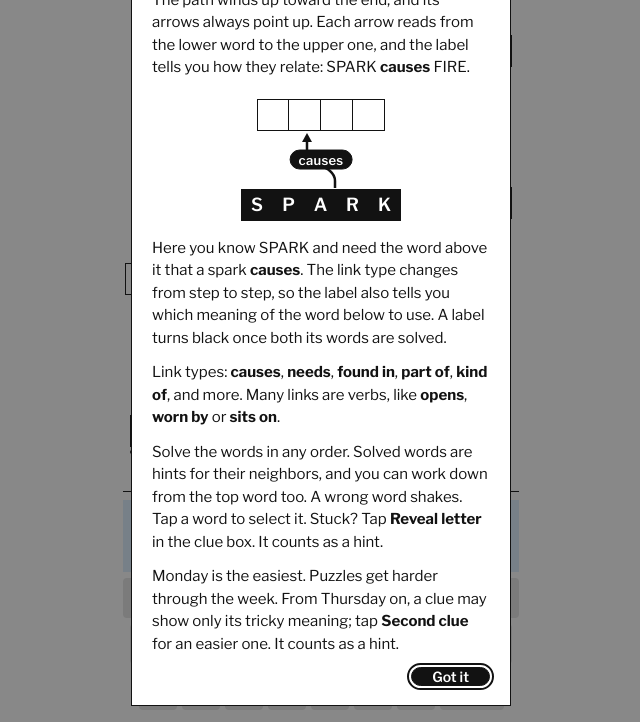
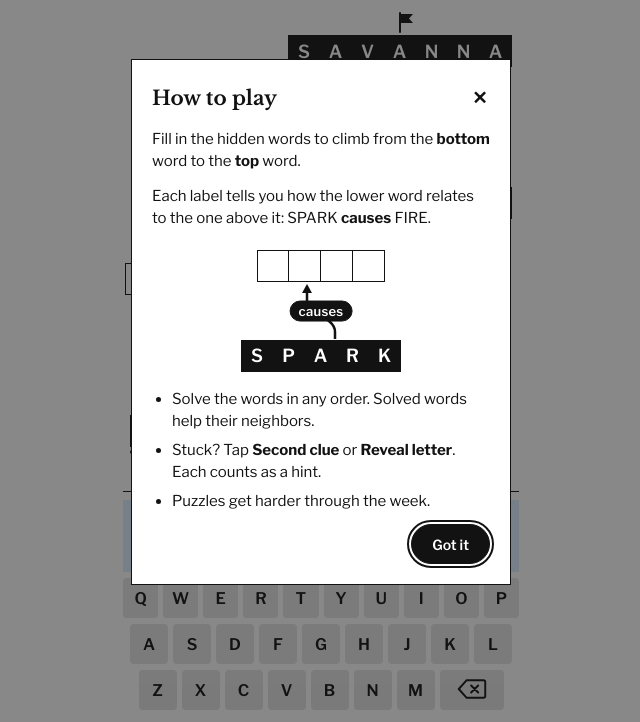
Before and after one commit to Shackleramp/mount-mirvu, a plain HTML site: page index.html in a window 1280 px wide. Shown: the part 78-800 px from the top of the page, without its empty margins (319-959 px from the left). Drawn offline with nearby package versions, Linux system fonts and the light colour scheme.

Commit message:
Date labels in menu; simplify how-to-play
Co-Authored-By: Claude Sonnet 5.5 <noreply@anthropic.com>
Claude-Session: https://claude.ai/code/session_01BXF1e3jzBPiN2XCsuxK7tY

```diff
--- a/index.html
+++ b/index.html
@@ -90,6 +90,7 @@ h1 { font-family: var(--display); font-weight: var(--title-weight); font-size: v
 .overlay[hidden] { display: none; }
 .sheet { max-height: calc(100vh - 32px); overflow-y: auto; background: var(--bg); color: var(--ink); border: 1px solid var(--ink); max-width: 380px; width: 100%; padding: 20px; display: flex; flex-direction: column; gap: 12px; }
 .sheet h2 { font-family: var(--display); font-weight: var(--title-weight); font-size: 20px; margin: 0; }
+.sheet .howlist { margin: 0; padding-left: 20px; font-size: 15px; line-height: 1.5; display: flex; flex-direction: column; gap: 6px; }
 .sheet p { margin: 0; font-size: 15px; line-height: 1.5; }
 .sheet button { align-self: flex-end; height: 40px; padding: 0 20px; border-radius: var(--r-btn); border: 1.5px solid var(--ink); background: var(--ink); color: var(--bg); font: 600 14px var(--body); cursor: pointer; }
 .sheethead { display: flex; align-items: center; justify-content: space-between; }
@@ -201,17 +202,18 @@ h1 { font-family: var(--display); font-weight: var(--title-weight); font-size: v
 <div class="overlay" id="help" hidden>
   <div class="sheet" role="dialog" aria-modal="true" aria-labelledby="helptitle">
     <div class="sheethead"><h2 id="helptitle">How to play</h2><button class="xbtn" id="helpx" aria-label="Close">&times;</button></div>
-    <p>Climb the chain. The <b>bottom</b> word is where you start and the <b>top</b> word is where you end up. Both are given. Fill in every word between them.</p>
-    <p>The path winds up toward the end, and its arrows always point up. Each arrow reads from the lower word to the upper one, and the label tells you how they relate: SPARK <b>causes</b> FIRE.</p>
+    <p>Fill in the hidden words to climb from the <b>bottom</b> word to the <b>top</b> word.</p>
+    <p>Each label tells you how the lower word relates to the one above it: SPARK <b>causes</b> FIRE.</p>
     <div class="ex2" role="img" aria-label="Example: SPARK causes FIRE">
       <div class="exw"><span class="cell" style="background:#fff;color:#121212"></span><span class="cell" style="background:#fff;color:#121212"></span><span class="cell" style="background:#fff;color:#121212"></span><span class="cell" style="background:#fff;color:#121212"></span></div>
       <div class="exconn"><svg width="60" height="58" aria-hidden="true"><path d="M44,57 L44,50 C44,34 16,34 16,22 L16,10" fill="none" class="edge-line full"/><polygon points="11,11 21,11 16,2" class="arrow full"/></svg><span class="pill">causes</span></div>
       <div class="exw"><span class="cell" style="background:#121212;color:#fff">S</span><span class="cell" style="background:#121212;color:#fff">P</span><span class="cell" style="background:#121212;color:#fff">A</span><span class="cell" style="background:#121212;color:#fff">R</span><span class="cell" style="background:#121212;color:#fff">K</span></div>
     </div>
-    <p>Here you know SPARK and need the word above it that a spark <b>causes</b>. The link type changes from step to step, so the label also tells you which meaning of the word below to use. A label turns black once both its words are solved.</p>
-    <p>Link types: <b>causes</b>, <b>needs</b>, <b>found in</b>, <b>part of</b>, <b>kind of</b>, and more. Many links are verbs, like <b>opens</b>, <b>worn by</b> or <b>sits on</b>.</p>
-    <p>Solve the words in any order. Solved words are hints for their neighbors, and you can work down from the top word too. A wrong word shakes. Tap a word to select it. Stuck? Tap <b>Reveal letter</b> in the clue box. It counts as a hint.</p>
-    <p>Monday is the easiest. Puzzles get harder through the week. From Thursday on, a clue may show only its tricky meaning; tap <b>Second clue</b> for an easier one. It counts as a hint.</p>
+    <ul class="howlist">
+      <li>Solve the words in any order. Solved words help their neighbors.</li>
+      <li>Stuck? Tap <b>Second clue</b> or <b>Reveal letter</b>. Each counts as a hint.</li>
+      <li>Puzzles get harder through the week.</li>
+    </ul>
     <button id="helpclose">Got it</button>
   </div>
 </div>
@@ -950,7 +952,7 @@ h1 { font-family: var(--display); font-weight: var(--title-weight); font-size: v
       edges: [['SYMBIOSIS','LICHEN','exemplifiedby'],['LICHEN','ROCK','growson'],['ROCK','MUSIC','kindof'],['MUSIC','NOTE','has'],['NOTE','DOLLAR','worth']] }
   ];
   var DAYS = ['Mon','Tue','Wed','Thu','Fri','Sat','Sun'];
-  function dayName(i) { return i >= 77 ? 'Hard \u00b7 ' + (i - 76) : 'Week ' + (Math.floor(i / 7) + 1) + ' \u00b7 ' + DAYS[i % 7]; }
+  function dayName(i) { var d = new Date(LAUNCH.getFullYear(), LAUNCH.getMonth(), LAUNCH.getDate() + i); return d.toLocaleDateString('en-US', { weekday: 'short', month: 'short', day: 'numeric' }) + (i >= 77 ? ' \u00b7 Hard' : ''); }
   // Daily puzzle: puzzle #1 (index 0) appears on LAUNCH (a Monday), then one per day in the player's local time.
   var LAUNCH = new Date(2026, 10, 30);
   function todayIndex() { var n = new Date(), t = new Date(n.getFullYear(), n.getMonth(), n.getDate()), d = Math.round((t - LAUNCH) / 86400000); return Math.max(0, Math.min(d, PUZZLES.length - 1)); }
```
